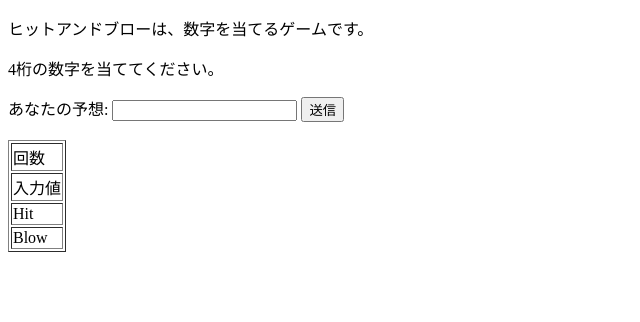
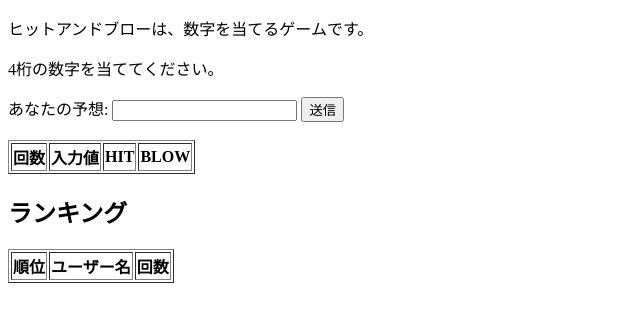
Before and after one commit to tenda-saeki-shuto/speech, a PHP site: page / in a window 1280 px wide. Shown: the part 137-459 px from the top of the page, without its empty margins (0-640 px from the left). Run offline with PHP 8.4, Linux system fonts and the light colour scheme; lists and menus that the app fills with data are empty.

Commit message:
テーブルの向きを変更しました

```diff
--- a/index.php
+++ b/index.php
@@ -17,30 +17,46 @@ if (!isset($_SESSION['username'])) {
     <header>
         <?php require('header.php'); ?>
     </header>
-    <p>ヒットアンドブローは、数字を当てるゲームです。</p>
-    <p>4桁の数字を当ててください。</p>
+    <div class="container">
+        <div class="left">
+
+        </div>
+        <!--------- ゲームコンテンツ -------------------------------------------------------------->
+        <div class="center">
+
+        <p>ヒットアンドブローは、数字を当てるゲームです。</p>
+        <p>4桁の数字を当ててください。</p>
 
         <label for="guess">あなたの予想:</label>
         <input type="text" id="guess" name="guess"  maxlength="4" pattern="\d{4}" required>
         <button type="submit" id="submit">送信</button>
         <br>
         <br>
-        <table id ="result" border="1">
-            <tr id="count">
-                <td>回数</td>
-            </tr>
-            <tr id="player_num">
-                <td>入力値</td>
-            </tr>
-            <tr id="hit">
-                <td>Hit</td>
-            </tr>
-            <tr id="blow">
-                <td>Blow</td>
+        <table id ="result" border=1>
+            <tr id="result">
+                <th>回数</th>
+                <th>入力値</th>
+                <th>HIT</th>
+                <th>BLOW</th>
             </tr>
         </table>
         <p id="message"></p>
         <button id="ranking" style="display:none;">ランキングに登録する</button>
+        </div>
+        <!-- ランキング表示--------------------------------------------------------------------- -->
+        <div class="right">
+            <h2>ランキング</h2>
+            <table id="ranking_table" border="1">
+                <tr>
+                    <th>順位</th>
+                    <th>ユーザー名</th>
+                    <th>回数</th>
+                </tr>
+                <?php
+                // require('ranking.php'); // ランキングの表示を行う
+                ?>
+        </table>
+    </div>
 </body>
 <script src="https://ajax.googleapis.com/ajax/libs/jquery/3.7.1/jquery.min.js"></script>
 <script>
@@ -57,10 +73,16 @@ if (!isset($_SESSION['username'])) {
                 if (data.result === "success") {
                     alert("ヒット: " + data.hit + ", ブロー: " + data.blow);
                     $("#message").text(data.message);
-                    $("#count").append("<td>" + data.count + "</td>");
-                    $("#player_num").append("<td>" + data.player_num + "</td>");
-                    $("#hit").append("<td>" + data.hit + "</td>");
-                    $("#blow").append("<td>" + data.blow + "</td>");
+                    let newRow = `<tr>
+                                <td>${data.count}</td>
+                                <td>${data.player_num}</td>
+                                <td>${data.hit}</td>
+                                <td>${data.blow}</td>
+                                </tr>`;
+
+                    $("#result").append(newRow); // `#result` テーブルに追加
+
+
                     console.log(data.answer); // 正解の数字をコンソールに表示
 
                     // ユーザーが正解した場合の処理(ランキングに登録するボタンを表示)
```
